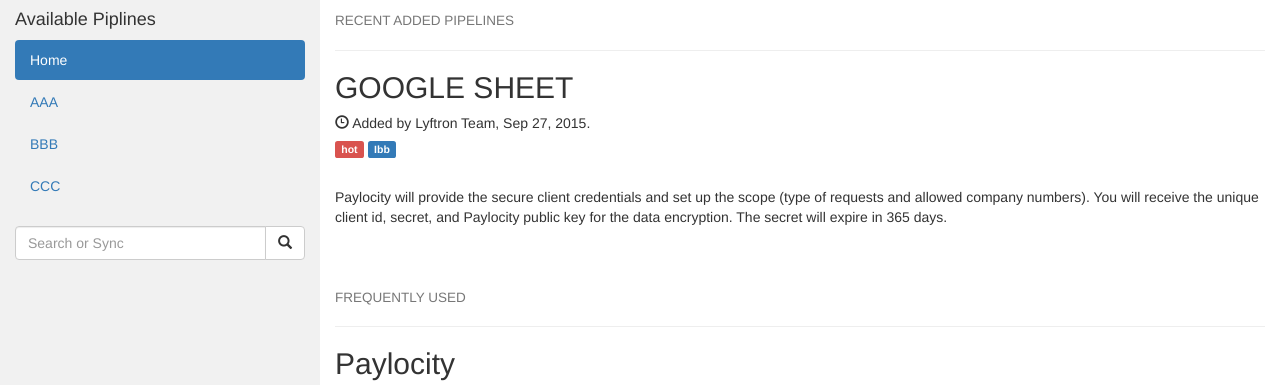
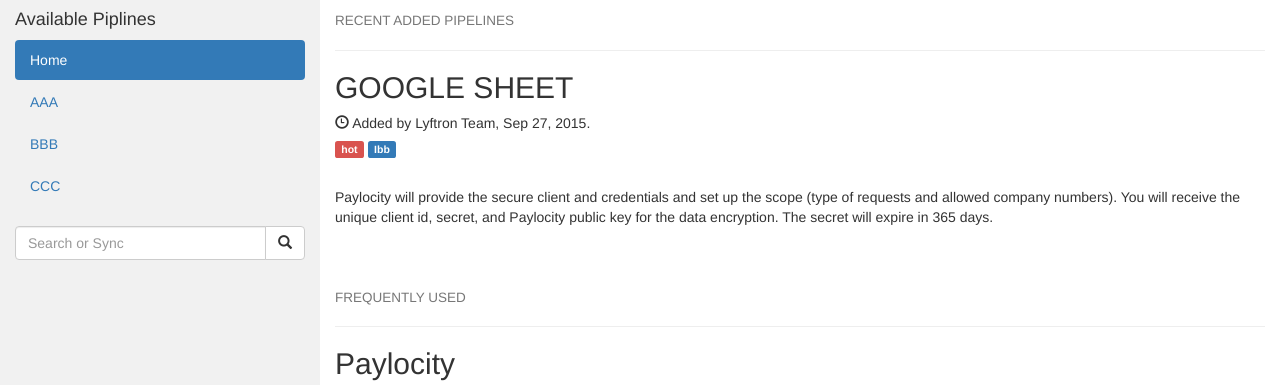
Before and after one commit to Nazar-TM/lyftron_application, a Flask app: page / in a window 1280 px wide. Shown: the top 385 px of the page. Run offline with Flask 2, Linux system fonts and the light colour scheme; some libraries are stand-ins or nearby versions.

Commit message:
Change in Index

```diff
--- a/templates/index.html
+++ b/templates/index.html
@@ -61,7 +61,7 @@
       <h5><span class="glyphicon glyphicon-time"></span> Added by Lyftron Team, Sep 27, 2015.</h5>
       <h5><span class="label label-danger">hot</span> <span class="label label-primary">Ibb</span></h5><br>
         <p>
-            Paylocity will provide the secure client credentials and set up the scope (type of requests and allowed company numbers). You will receive the unique client id, secret, and Paylocity public key for the data encryption. The secret will expire in 365 days.
+            Paylocity will provide the secure client and credentials and set up the scope (type of requests and allowed company numbers). You will receive the unique client id, secret, and Paylocity public key for the data encryption. The secret will expire in 365 days.
         </p>
       <br><br>
 
```
Also changed, not shown: requirements.txt (+6 -1 lines), README.md.
